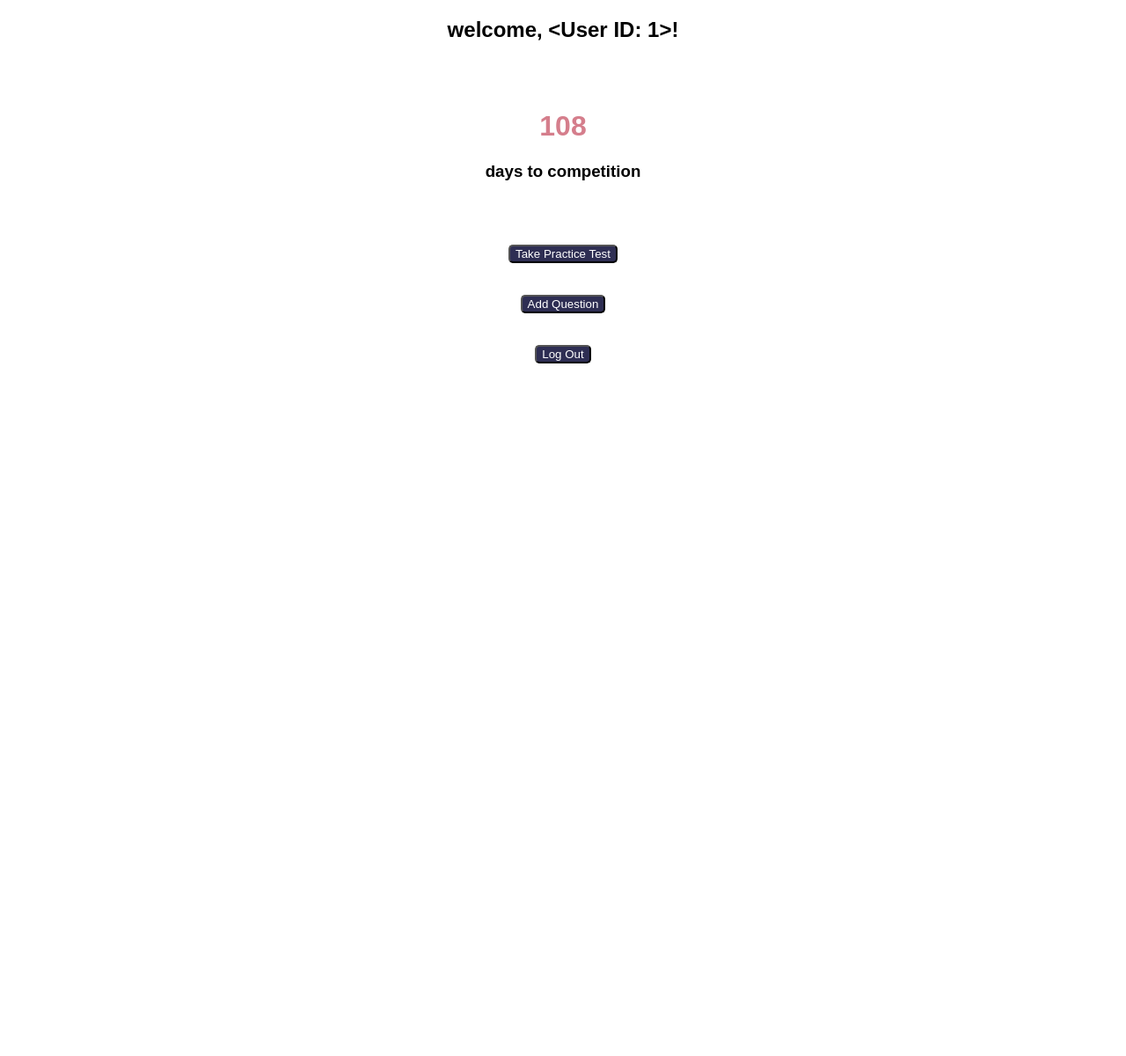
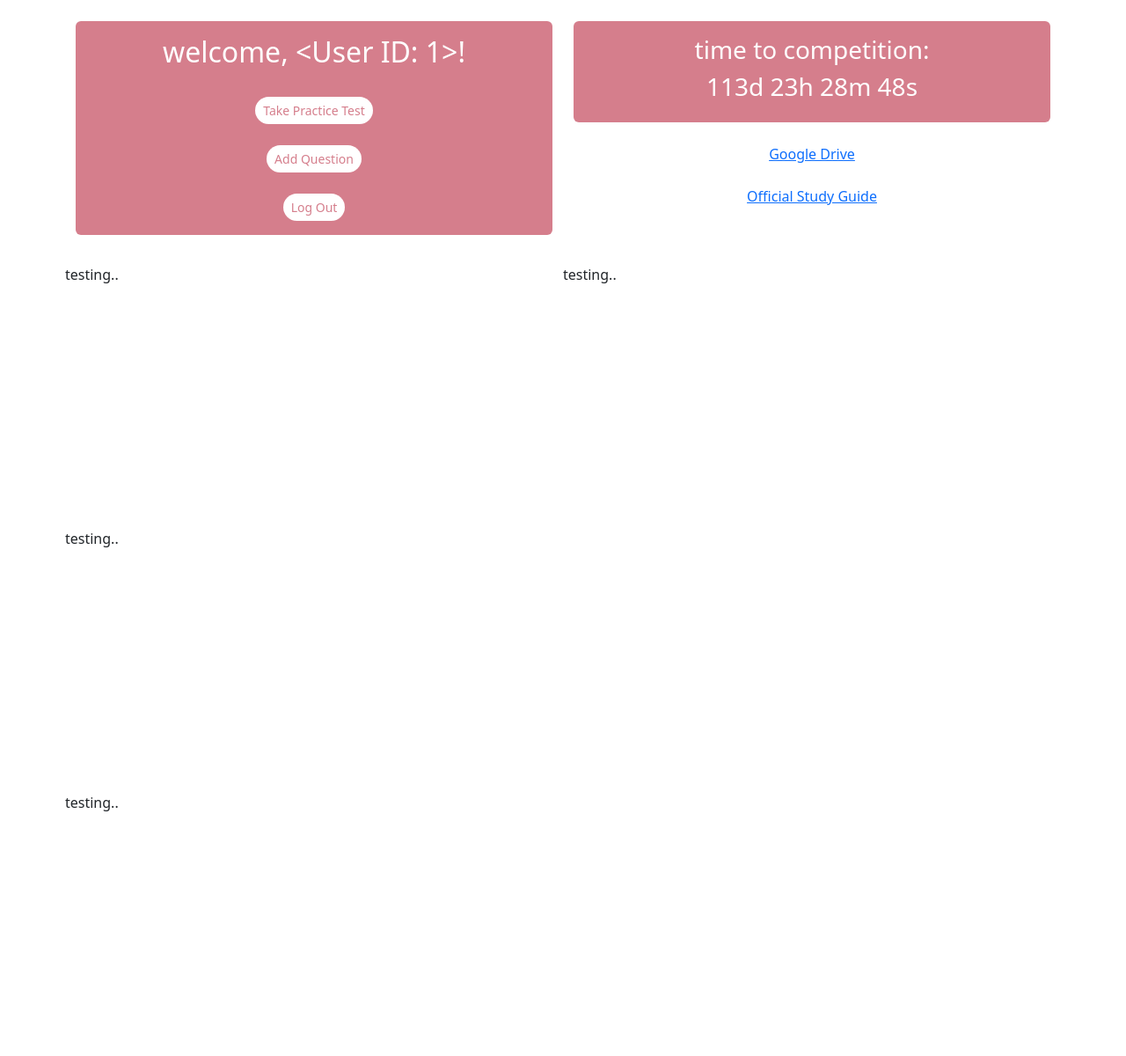
Before and after one commit to f3licitysm0ak/jballin, a Flask app: template templates/home.html in a window 1280 px wide. Shown: the whole page at 88% size. Before the commit the page ends 413 px from the top, so only its background shows below. Run offline with Flask 3, Linux system fonts and the light colour scheme; the template is opened without the code that fills it: values that come from a table or form of the project are taken from there, others are empty; some libraries are stand-ins or nearby versions.

Commit message:
in progress homepage makeover part 1/100

```diff
--- a/static/style.css
+++ b/static/style.css
@@ -1,7 +1,37 @@
 
 
 
-h1{
+.wf{
+
+  text-align:center;
+
+}
+
+.btn-sm.round{
+  border-radius:24px;
+  border: 1px solid transparent;
+  background-color:white;
+  color:#D57E8C;
+
+}
+
+.ns{
+  background-color:silver;
+}
+.ns2{
+  background-color:gray;
+}
+.row{
+  min-height:300px;
+
+}
+
+
+
+
+
+
+/*h1{
   text-align:center;
   font-family:sans-serif;
   color:#D57E8C;
@@ -19,3 +49,8 @@ button{
     color:white;
     font-family:sans-serif;
 }
+
+button{
+  border-radius:10px;
+
+}*/
--- a/templates/home.html
+++ b/templates/home.html
@@ -1,55 +1,141 @@
 <!DOCTYPE html>
 <html lang="en">
-<link rel="stylesheet" type="text/css" href="{{url_for('static', filename='style.css')}}">
+
 
 
   </header>
-  <div class="text-center text-light bg-dark">
     <!DOCTYPE html>
     <html lang="en">
     <head>
       <meta charset="UTF-8">
       <meta name="viewport" content="width=device-width, initial-scale=1.0">
+      <link rel="stylesheet" href="https://stackpath.bootstrapcdn.com/bootstrap/5.0.0-alpha1/css/bootstrap.min.css" integrity="sha384-r4NyP46KrjDleawBgD5tp8Y7UzmLA05oM1iAEQ17CSuDqnUK2+k9luXQOfXJCJ4I" crossorigin="anonymous">
+
+
+      <link rel="stylesheet" type="text/css" href="{{url_for('static', filename='style.css')}}">
 
     </head>
     <body>
 
 
-    <h2>welcome, {{user}}! </h2>
-
-    <br><br>
-
-    <h1>108</h1>
-    <h3>days to competition</h3>
+    <div class="container" ><!--container for attempting bootstrap stuff-->
 
 
-    <br><br><br>
+
+      <div class="row">
+      <div class="col wf"><br>
+        <div class="card-body" style="border-radius:6px; background-color:#D57E8C;">
+          <h2 style="color:white;">welcome, {{user}}!</h2>
+          <br>
+          <form action="http://127.0.0.1:5000/start" method="post">
+          <button type="button" class="btn-sm round">Take Practice Test</button>
+
+          </form>
+          <br>
+          <form action="http://127.0.0.1:5000/qform" method="get">
+            <button class="btn-sm round">Add Question</button>
+          </form>
+          <br>
+          <form action="http://127.0.0.1:5000" method="get">
+            <button class="btn-sm round">Log Out</button>
+          </form>
+        </div>
+      </div>
 
 
 
 
-    <div class="justify-content-center align-items-center">
+            <div class="col wf"><br>
 
-        <form action="http://127.0.0.1:5000/start" method="post">
-          <button>Take Practice Test</button>
 
-        </form><br><br>
+
+              <div class="card-body" style="border-radius:6px; background-color:#D57E8C;">
+                <h3 style="color:white;">time to competition:</h3>
+                <!--timer-->
+                <h3 style="color:white;" id="demo"></h3>
+              </div>
+            <br>
+          <a href="https://drive.google.com/drive/u/0/folders/0AHYacw1pbtK1Uk9PVA">Google Drive</a><br><br>
+          <a href="https://drive.google.com/drive/u/0/folders/0AHYacw1pbtK1Uk9PVA">Official Study Guide</a>
+
+        </div>
 
 
 
 
-        <form action="http://127.0.0.1:5000/qform" method="get">
-          <button>Add Question</button>
-        </form><br><br>
 
 
 
-        <form action="http://127.0.0.1:5000" method="get">
-          <button>Log Out</button>
-        </form><br><br>
+      </div>
+
+      <div class="row">
+        <div class="col">
+          <div class="row wf">testing..</div>
+          <div class="row wf">testing..</div>
+          <div class="row wf">testing..</div>
+
+        </div>
+        <div class="col wf">
+          <div class="row wf">testing..</div>
+        </div>
+
+      </div>
 
 
-    </div>
+
+
+
+
+
+
+
+
+
+
+
+
+
+
+
+    </div><!--closing for container attempting to do bootstrap-->
+
+
+
+
+      <script src="https://stackpath.bootstrapcdn.com/bootstrap/5.0.0-alpha1/js/bootstrap.min.js" integrity="sha384-oesi62hOLfzrys4LxRF63OJCXdXDipiYWBnvTl9Y9/TRlw5xlKIEHpNyvvDShgf/" crossorigin="anonymous"></script>
+      <script src="https://cdn.jsdelivr.net/npm/popper.js@1.16.0/dist/umd/popper.min.js" integrity="sha384-Q6E9RHvbIyZFJoft+2mJbHaEWldlvI9IOYy5n3zV9zzTtmI3UksdQRVvoxMfooAo" crossorigin="anonymous"></script>
+    <!--timer-->
+    <script>
+      // Set the date we're counting down to
+      var countDownDate = new Date("Apr 17, 2024 24:00:00").getTime();
+
+      // Update the count down every 1 second
+      var x = setInterval(function() {
+
+      // Get today's date and time
+      var now = new Date().getTime();
+
+      // Find the distance between now and the count down date
+      var distance = countDownDate - now;
+
+      // Time calculations for days, hours, minutes and seconds
+      var days = Math.floor(distance / (1000 * 60 * 60 * 24));
+      var hours = Math.floor((distance % (1000 * 60 * 60 * 24)) / (1000 * 60 * 60));
+      var minutes = Math.floor((distance % (1000 * 60 * 60)) / (1000 * 60));
+      var seconds = Math.floor((distance % (1000 * 60)) / 1000);
+
+      // Display the result in the element with id="demo"
+      document.getElementById("demo").innerHTML = days + "d " + hours + "h "
+      + minutes + "m " + seconds + "s ";
+
+      // If the count down is finished, write some text
+      if (distance < 0) {
+      clearInterval(x);
+      document.getElementById("demo").innerHTML = "EXPIRED";
+      }
+      }, 1000);
+    </script>
+    <!--end of timer-->
 
 
     </body>
@@ -60,6 +146,6 @@
 
 
 
-  </div>
+
 
 </html>
```
